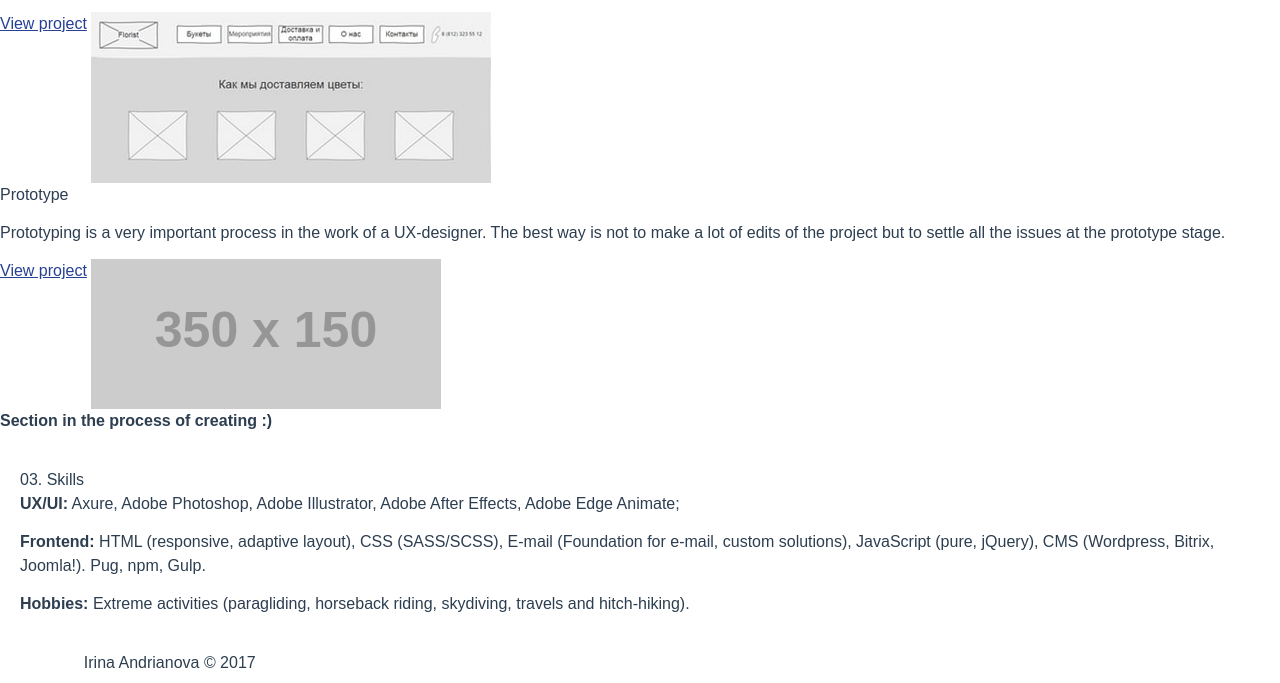
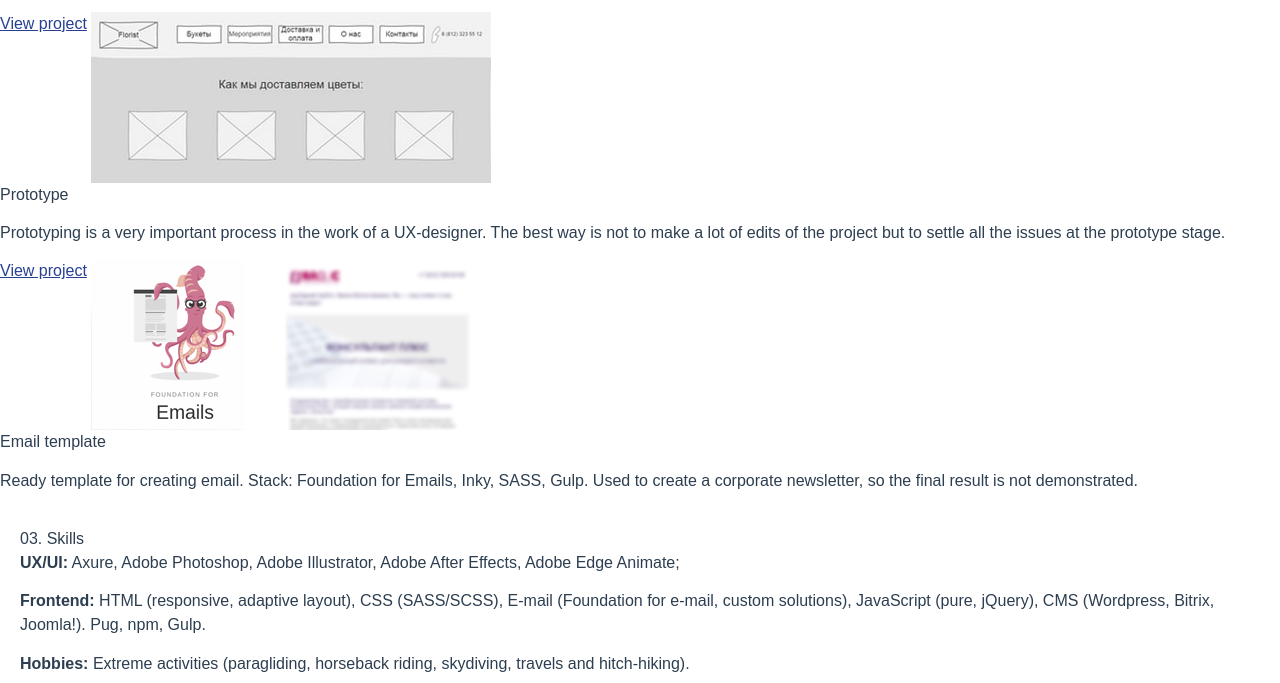
Before and after one commit to irinaoxymoron/install, a website: page app/index.html in a window 1280 px wide. Shown: the part 1388-2071 px from the top of the page. Drawn offline with nearby package versions, Linux system fonts and the light colour scheme; files that its build step writes are made by us from their sources; placeholder pictures from the web are drawn by us.

Commit message:
Email tab was added

```diff
--- a/app/html-part/tab.html
+++ b/app/html-part/tab.html
@@ -78,13 +78,13 @@
             <div class="tab__item row" >
                 <div class="tab__photo col-xs-12 col-xm-6">
                     <div class="tab__wrap">
-                        <a target="_blank" href="http://as325t.axshare.com" class="tab__photo-hidden-text">View project</a>
-                        <img src="http://via.placeholder.com/350x150" alt="" class="tab__img">
+                        <a target="_blank" href="https://irinaoxymoron.github.io/email-template/dist/basic.html" class="tab__photo-hidden-text">View project</a>
+                        <img src="../img/email-template.jpg" alt="email" class="tab__img">
                     </div>
                 </div>
                 <div class="tab__text col-xs-12 col-xm-6">
-                    <p><strong>Section in the process of creating :)</strong>
-                    </p>
+                    <p class="tab__title" id="emailTemplate">Email template</p>
+                    <p class="tab__description" id="emailDesc">Ready template for creating email. Stack: Foundation for Emails, Inky, SASS, Gulp. Used to create a corporate newsletter, so the final result is not demonstrated.</p>
                 </div>
             </div>
         </div>
--- a/app/js/js-main.js
+++ b/app/js/js-main.js
@@ -63,6 +63,8 @@ let interNational = {
         wordpressDesc: `Стек используемых технологий: WordPress, Gulp 4.0, Sass, jQuery. Адаптивная верстка. Плагины: jQuery FreeWall, Magnific Popup, NiceScroll, Lazy Load.`,
         smitlerProject: `Сайт салона красоты`,
         smitlerDesc: `Стек используемых технологий: Adobe XD, Gulp 4.0, Sass, jQuery. Адаптивная верстка. Плагины: OptimizedHTML, Hamburgers, equalHeights, Fotorama, Mmenu, Owl Carousel 2, Selectize.`,
+        emailTemplate: `Шаблон для email-рассылки`,
+        emailDesc: `Стек используемых технологий: Foundation for Emails, Inky, SASS, Gulp. Использовался для создания корпоративной рассылки, поэтому итогового результата нет в открытом доступе.`,
         hobbies: `Увлечения:`,
         hobbiesText: `Экстремальные виды спорта (прыжки с парашютом, полеты на параплане, верховая езда, путешествия автостопом).`,
         footerContent: `Ирина Андрианова`
@@ -90,6 +92,8 @@ let interNational = {
         wordpressDesc: `Stack: WordPress, Gulp 4.0, Sass, jQuery. Adaptive layout. Plugins: jQuery FreeWall, Magnific Popup, NiceScroll, Lazy Load.`,
         smitlerProject: `Site of beauty salon`,
         smitlerDesc: `Stack: Adobe XD, Gulp 4.0, Sass, jQuery. Adaptive layout. Plugins: OptimizedHTML, Hamburgers, equalHeights, Fotorama, Mmenu, Owl Carousel 2, Selectize.`,
+        emailTemplate: `Email template`,
+        emailDesc: `Ready template for creating email. Stack: Foundation for Emails, Inky, SASS, Gulp. Used to create a corporate newsletter, so the final result is not demonstrated.`,
         hobbies: `Hobbies:`,
         hobbiesText: `Extreme activities (paragliding, horseback riding, skydiving, travels and hitch-hiking).`,
         footerContent: `Irina Andrianova`
```
Also changed, not shown: app/img/email-template.jpg (added), dist/index.html, dist/js/js-main.js.
